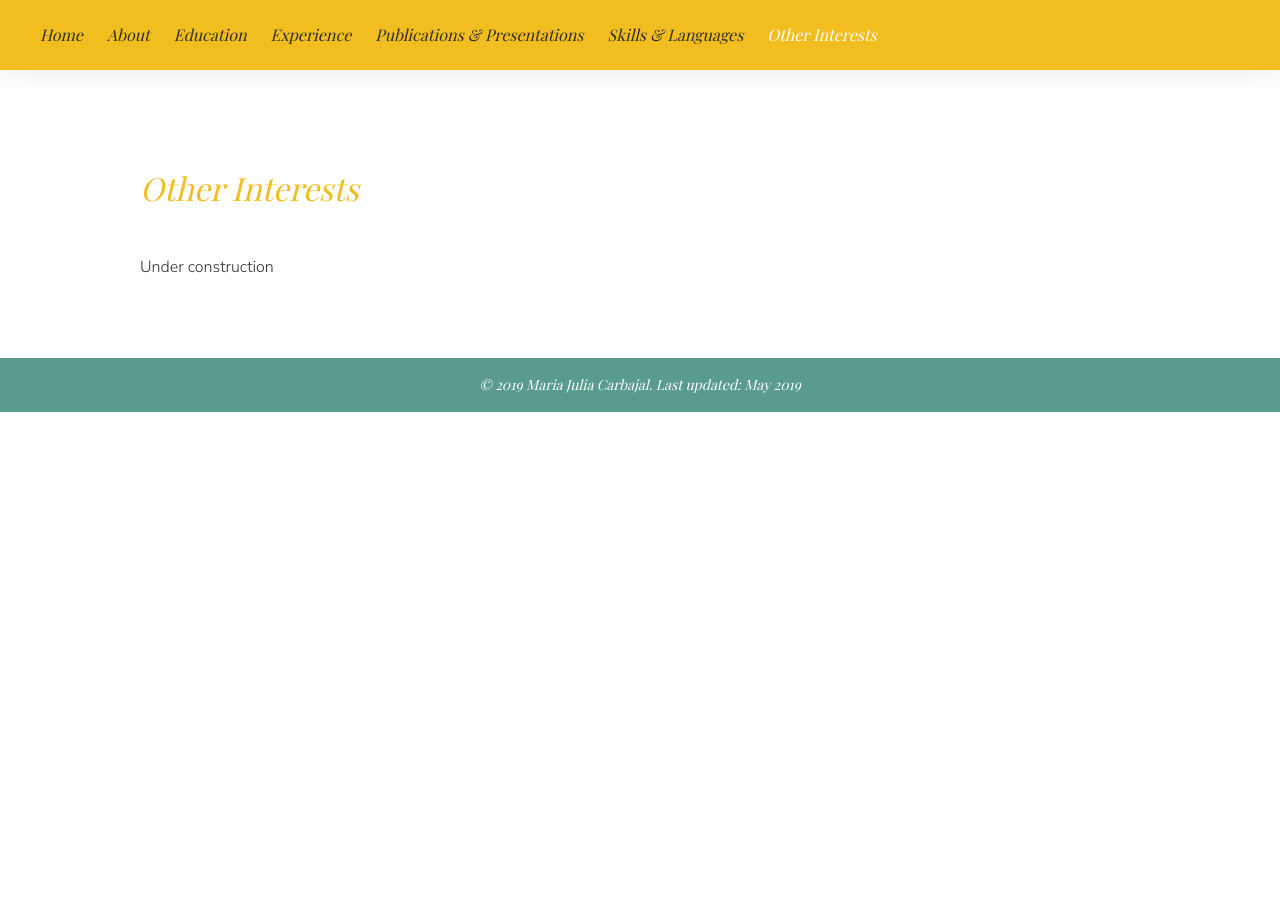
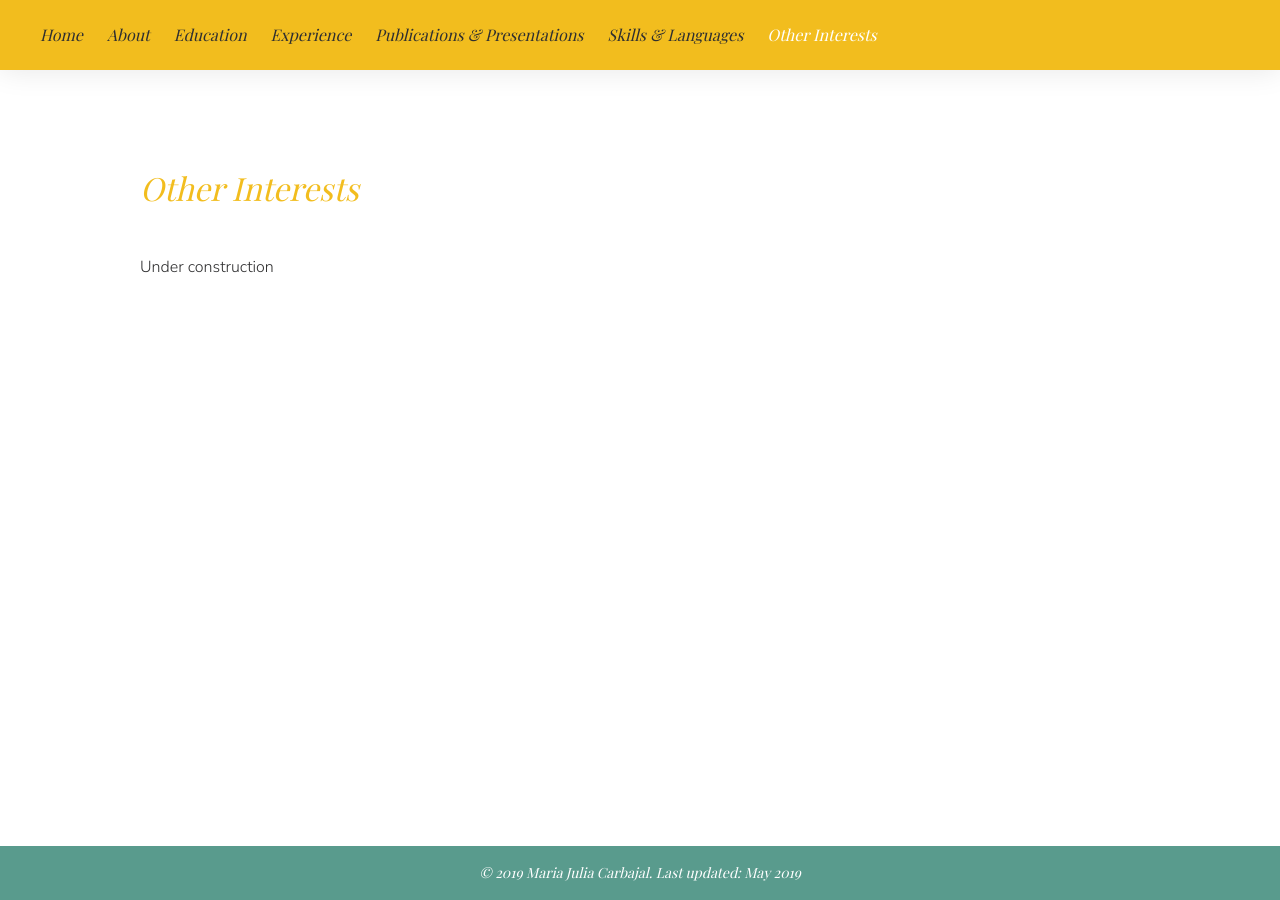
Before and after one commit to basaringaron/julie-website, a Jekyll site: the page built from _source/other.html, in a window 1280 px wide. Built offline with Jekyll 4.4.1, drawn with Linux system fonts in a browser that asks for light colours; some web fonts are replaced.

Commit message:
Make footer stick to bottom again.

```diff
--- a/_source/css/style.scss
+++ b/_source/css/style.scss
@@ -409,4 +409,5 @@ strong {
 	font-family: $playfair-display;
 	font-style: italic;
 	font-size: 14px;
+	margin-top: auto; // Make footer stick to the bottom, requires body to be flexbox.
 }
```
